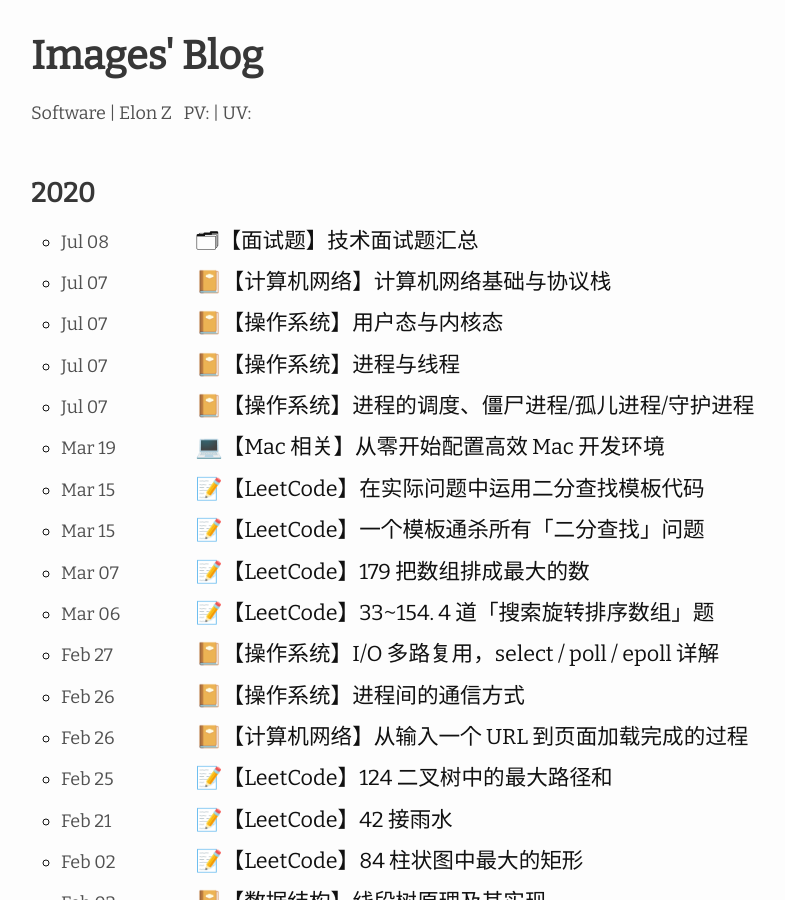
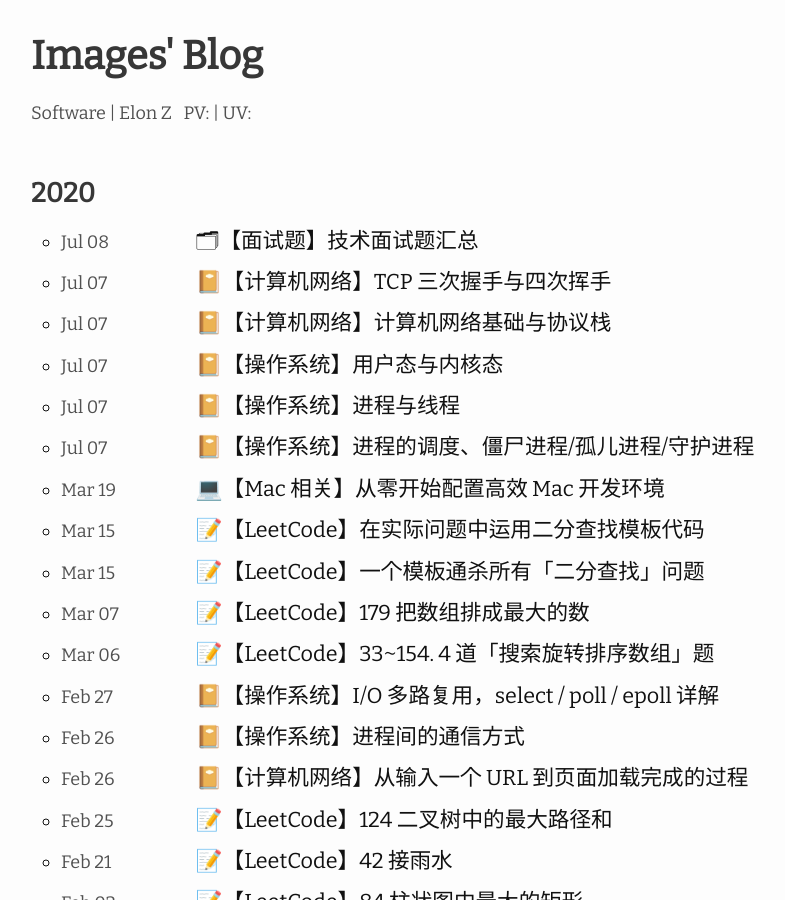
Before and after one commit to imageslr/blog, a Jekyll site: the page built from index.md, in a window 1280 px wide and 900 px high. Shown: the whole window, without its empty margins (239-1024 px from the left). Built offline with Jekyll 4.4.1, drawn with Linux system fonts in a browser that asks for light colours; nearby versions of some CDN libraries; comment, search, counter and statistics services are not loaded.

Commit message:
add post

```diff
--- /dev/null
+++ b/_posts/2020-07-08-tcp-shake-wave.md
@@ -0,0 +1,5 @@
+---
+layout: post
+title: 📔【计算机网络】TCP 三次握手与四次挥手
+date: 2020/7/7 10:00
+---
```
Also changed, not shown: _posts/2020-07-08-protocol-stack.md (+0 -1 lines).
